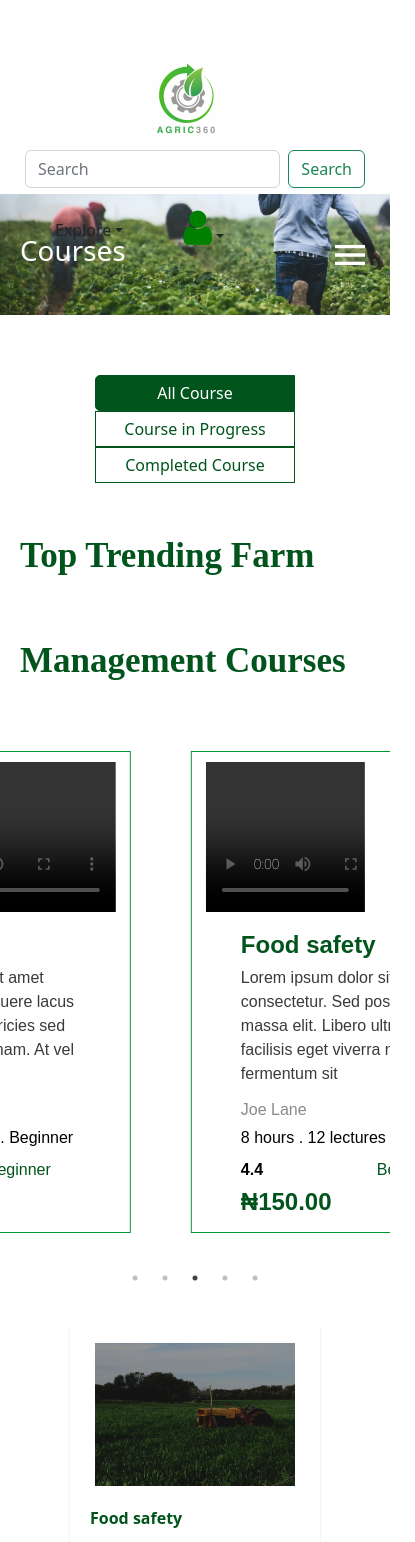
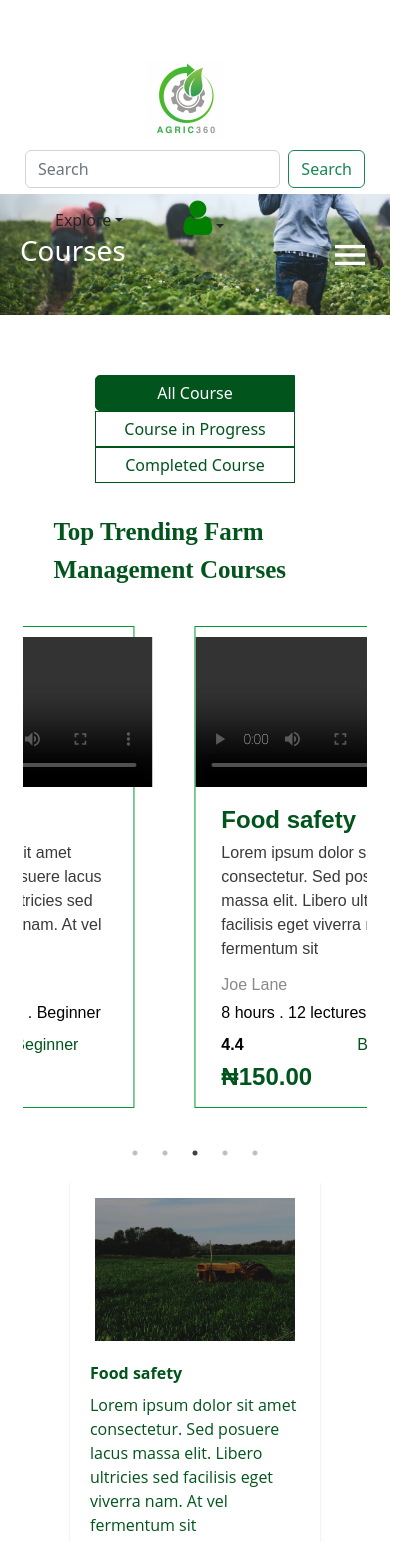
Before and after one commit to AbdullahTayyab894/newproject, a React (Create React App) app: page /FormManagment in a window 390 px wide. Shown: the top 1542 px of the page, 415 px wide, since content can reach past the window. Built offline with nearby package versions, Linux system fonts and the light colour scheme.

Commit message:
responsiveness done

```diff
--- /dev/null
+++ b/src/components/Learning/form managment/FormManagment.css
@@ -0,0 +1,24 @@
+.form-managment-child1 {
+    margin-bottom: 40px;
+    width: 96%;
+    margin: auto
+}
+
+.form-managment-child2 {
+    display: flex;
+    flex-wrap: wrap;
+    justify-content: space-evenly;
+    margin-top: 20px;
+}
+
+@media (max-width:840px) {
+    .form-managment-child1 {
+        width: 93%;
+    }
+}
+
+@media (max-width:428px) {
+    .form-managment-child1 {
+        width: 88%;
+    }
+}
--- a/src/components/Learning/form managment/FormManagment.js
+++ b/src/components/Learning/form managment/FormManagment.js
@@ -5,6 +5,7 @@ import CourseSlider from '../screens/CourseSlider'
 import CourseCard from '../screens/CourseCard'
 import { Data } from '../CoursesAPI'
 import Slider from "react-slick";
+import './FormManagment.css'
 
 
 const FormManagment = () => {
@@ -45,14 +46,12 @@ const FormManagment = () => {
         ],
     };
     return (
-        <div>
+        <div className='form-managment-parent'>
             <MainSection />
             <CategoryButton />
-            <div style={{
-                marginBottom: "40px"
-            }}>
-                <h1 className='general-heading' style={{
-                    fontSize:"35px",
+            <div className='form-managment-child1'>
+                <h1 className='trending-heading' style={{
+                    fontSize:"25px",
                     fontFamily:"San Serif"
                 }}>Top Trending Farm Management Courses</h1>
                 <Slider {...settings}>
@@ -67,11 +66,7 @@ const FormManagment = () => {
                     }
                 </Slider>
             </div>
-            <div style={{
-                display: "flex",
-                flexWrap: "wrap",
-                justifyContent: "space-evenly",
-            }}>
+            <div className='form-managment-child2'>
                 {
                     Data.map((item) => {
                         if (item.category === "Form Management")
--- a/src/components/Learning/free course/FreeCourse.css
+++ b/src/components/Learning/free course/FreeCourse.css
@@ -10,7 +10,7 @@
     font-size: 24px;
     line-height: 24px;
     color: #00541C;
-    line-height: 3em;
+    line-height: 1.5em;
     padding-left: 25px;
 }
 
--- a/src/components/Learning/general category/GeneralCategory.js
+++ b/src/components/Learning/general category/GeneralCategory.js
@@ -5,11 +5,19 @@ import CourseCard from '../screens/CourseCard'
 const GeneralCategory = () => {
     return (
         <>
-            <h1 className='general-heading'>General Categories Courses</h1>
+            <h1 style={{
+                fontSize:"25px",
+                fontWeight:"700",
+                lineHeight:"1.5em",
+                fontFamily:"sans-serif",
+                color:"#00541C",
+                paddingLeft:"40px",
+                paddingTop:"20px"
+            }}>General Categories Courses</h1>
             <div style={{
                 display: "flex",
                 flexWrap: "wrap",
-                justifyContent:"space-around"
+                justifyContent:"space-around",
             }}>
 
                 {
--- a/src/components/Learning/navbar/Account.js
+++ b/src/components/Learning/navbar/Account.js
@@ -3,7 +3,7 @@ import './DropdownMenu.css'
 
 const Account = () => {
     return (
-        <div style={{
+        <div className='account-menu' style={{
             marginLeft:"50px"
         }}>
             <li class="nav-item dropdown">
@@ -13,7 +13,7 @@ const Account = () => {
                         color:"green"
                     }}></i>
                 </a>
-                <ul class="dropdown-menu">
+                <ul class="dropdown-menu ">
                     <li>
                         <li><a class="dropdown-item" href="#">Profile</a></li>
                         <li><a class="dropdown-item" href="#">My Courses</a></li>
--- a/src/components/Learning/navbar/DropdownMenu.css
+++ b/src/components/Learning/navbar/DropdownMenu.css
@@ -30,6 +30,11 @@
   width: 700px;
 }
 
+.routes{
+  width: 300px;
+  display: flex;
+}
+
 @media (max-width:500px) {
   .navbar-parent {
     margin-top: 60px;
@@ -42,8 +47,10 @@
   }
 
   .routes {
-    width: 250px;
-    margin: 10px 10px;
+    padding-bottom: 20px;
+  }
+
+  .account-menu{
   }
 }
 
--- a/src/components/Learning/navbar/Menu.js
+++ b/src/components/Learning/navbar/Menu.js
@@ -3,41 +3,41 @@ import './DropdownMenu.css'
 export default function Menu() {
     return (
         <div>
-            <li class="nav-item dropdown" style={{
-                padding:"10px"
+            <li className="nav-item dropdown" style={{
+                padding: "10px 10px 10px 10px"
             }}>
-                <a class="nav-link dropdown-toggle" href="#" role="button" data-bs-toggle="dropdown" aria-expanded="false">
+                <a className="nav-link dropdown-toggle" href="#" role="button" data-bs-toggle="dropdown" aria-expanded="false">
                     Explore
                 </a>
-                <ul class="dropdown-menu">
-                    <li class="nav-item dropend">
-                        <a class="nav-link dropdown-toggle" href="#" role="button" data-bs-toggle="dropdown" aria-expanded="false">
+                <ul className="dropdown-menu">
+                    <li className="nav-item dropend">
+                        <a className="nav-link dropdown-toggle" href="#" role="button" data-bs-toggle="dropdown" aria-expanded="false">
                             Price
                         </a>
-                        <ul class="dropdown-menu">
-                            <li><a class="dropdown-item" href="#">Basic</a></li>
-                            <li><a class="dropdown-item" href="#">Classic</a></li>
-                            <li><a class="dropdown-item" href="#">Premium</a></li>
-                            <li><a class="dropdown-item" href="#">Gold</a></li>
+                        <ul className="dropdown-menu" style={{ marginLeft: "50px" }}>
+                            <li><a className="dropdown-item" href="#">Basic</a></li>
+                            <li><a className="dropdown-item" href="#">Classic</a></li>
+                            <li><a className="dropdown-item" href="#">Premium</a></li>
+                            <li><a className="dropdown-item" href="#">Gold</a></li>
                         </ul>
                     </li>
-                    <li class="nav-item dropend">
-                        <a class="nav-link dropdown-toggle" href="#" role="button" data-bs-toggle="dropdown" aria-expanded="false">
+                    <li className="nav-item dropend">
+                        <a className="nav-link dropdown-toggle" href="#" role="button" data-bs-toggle="dropdown" aria-expanded="false">
                             Level
                         </a>
-                        <ul class="dropdown-menu">
-                            <li><a class="dropdown-item" href="#">Bigginer</a></li>
-                            <li><a class="dropdown-item" href="#">Intermediate</a></li>
-                            <li><a class="dropdown-item" href="#">Advanced</a></li>
+                        <ul className="dropdown-menu" style={{ marginLeft: "50px" }}>
+                            <li><a className="dropdown-item" href="#">Bigginer</a></li>
+                            <li><a className="dropdown-item" href="#">Intermediate</a></li>
+                            <li><a className="dropdown-item" href="#">Advanced</a></li>
                         </ul>
                     </li>
-                    <li class="nav-item dropend">
-                        <a class="nav-link dropdown-toggle" href="#" role="button" data-bs-toggle="dropdown" aria-expanded="false">
+                    <li className="nav-item dropend">
+                        <a className="nav-link dropdown-toggle" href="#" role="button" data-bs-toggle="dropdown" aria-expanded="false">
                             Certification
                         </a>
-                        <ul class="dropdown-menu">
-                            <li><a class="dropdown-item" href="#">Certificate</a></li>
-                            <li><a class="dropdown-item" href="#">Non-Certificate</a></li>
+                        <ul className="dropdown-menu" style={{ marginLeft: "50px" }}>
+                            <li><a className="dropdown-item" href="#">Certificate</a></li>
+                            <li><a className="dropdown-item" href="#">Non-Certificate</a></li>
                         </ul>
                     </li>
                 </ul>
--- a/src/components/Learning/navbar/Navbar.js
+++ b/src/components/Learning/navbar/Navbar.js
@@ -16,10 +16,7 @@ const Navbar = () => {
           <button className="btn btn-outline-success" type="submit">Search</button>
         </form>
       </div>
-      <div className='routes' style={{
-        width: "300px",
-        display: "flex",
-      }}>
+      <div className='routes'>
         <Menu />
         <Account/>
       </div>
--- a/src/components/Learning/popular certificate/PopularCertificate.css
+++ b/src/components/Learning/popular certificate/PopularCertificate.css
@@ -10,8 +10,9 @@
     font-size: 24px;
     line-height: 24px;
     color: #00541C;
-    line-height: 3em;
+    line-height: 1.5em;
     padding-left: 80px;
+    padding-top: 30px;
 }
 
 .popular-parent {
--- /dev/null
+++ b/src/components/Learning/trending course/TrendingCourse.css
@@ -0,0 +1,19 @@
+.trending-course-parent {
+    margin-bottom: 40px;
+    width:96%;
+    margin:auto
+}
+
+.trending-heading {
+    padding: 30px 0px 0px 30px;
+    font-size: 25px;
+    font-family: sans-serif;
+    color: #00541C;
+    font-weight: 700;
+    line-height: 1.5em;
+}
+@media (max-width:428px) {
+    .trending-heading {
+        font-size: 20px;
+    }
+}
--- a/src/components/Learning/trending course/TrendingCourse.js
+++ b/src/components/Learning/trending course/TrendingCourse.js
@@ -2,6 +2,7 @@ import React from 'react'
 import { Data } from '../CoursesAPI'
 import CourseSlider from '../screens/CourseSlider';
 import Slider from "react-slick";
+import './TrendingCourse.css'
 
 const TrendingCourse = () => {
     var settings = {
@@ -41,14 +42,8 @@ const TrendingCourse = () => {
         ],
     };
     return (
-        <div style={{
-            width:"98%",
-            marginBottom: "40px"
-        }}>
-            <h1 className='general-heading' style={{
-                fontSize:"35px",
-                fontFamily:"san serif"
-            }}>Top Trending Farm Management Courses</h1>
+        <div className='trending-course-parent'>
+            <h1 className='trending-heading'>Top Trending Farm Management Courses</h1>
             <Slider {...settings}>
 
                 {
```
